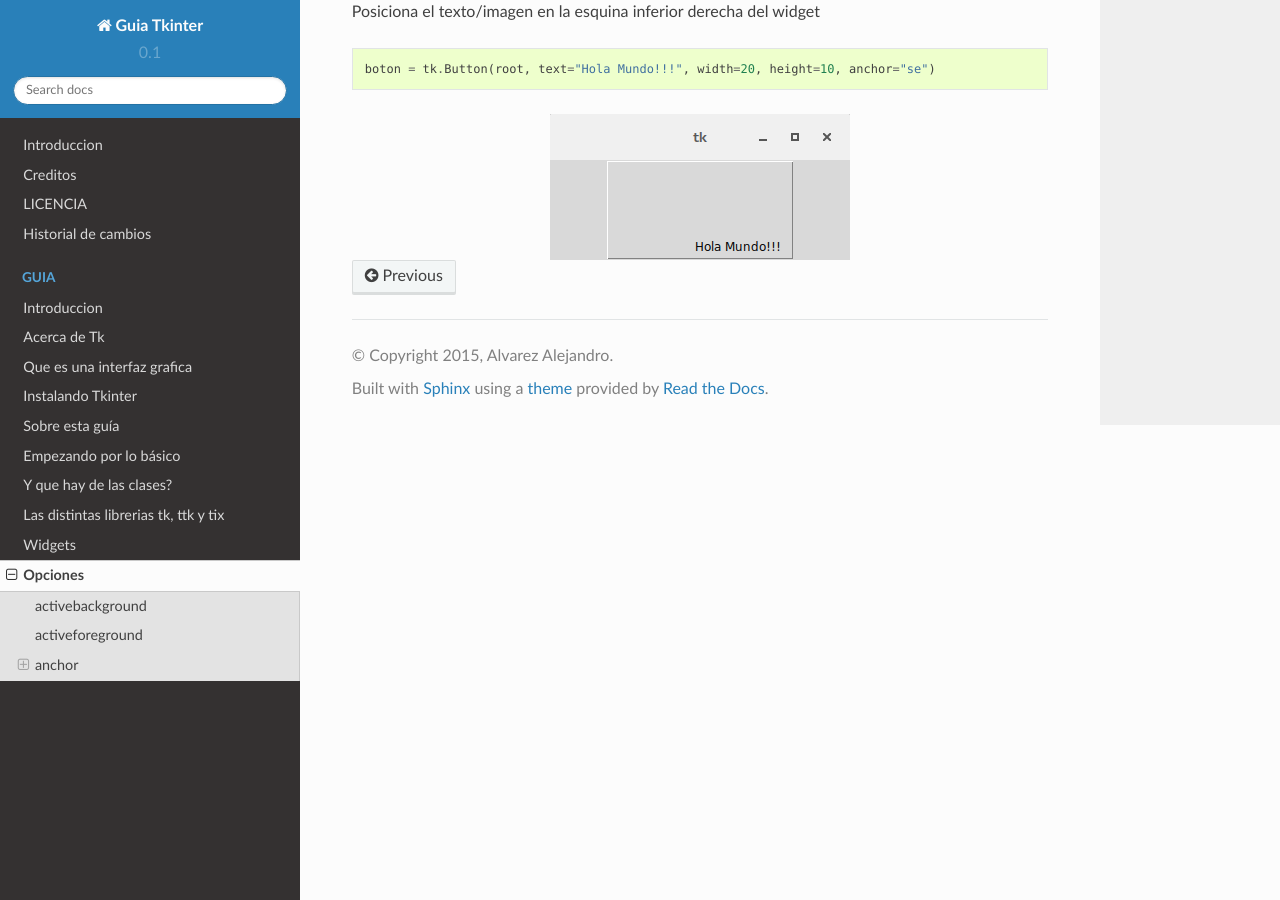
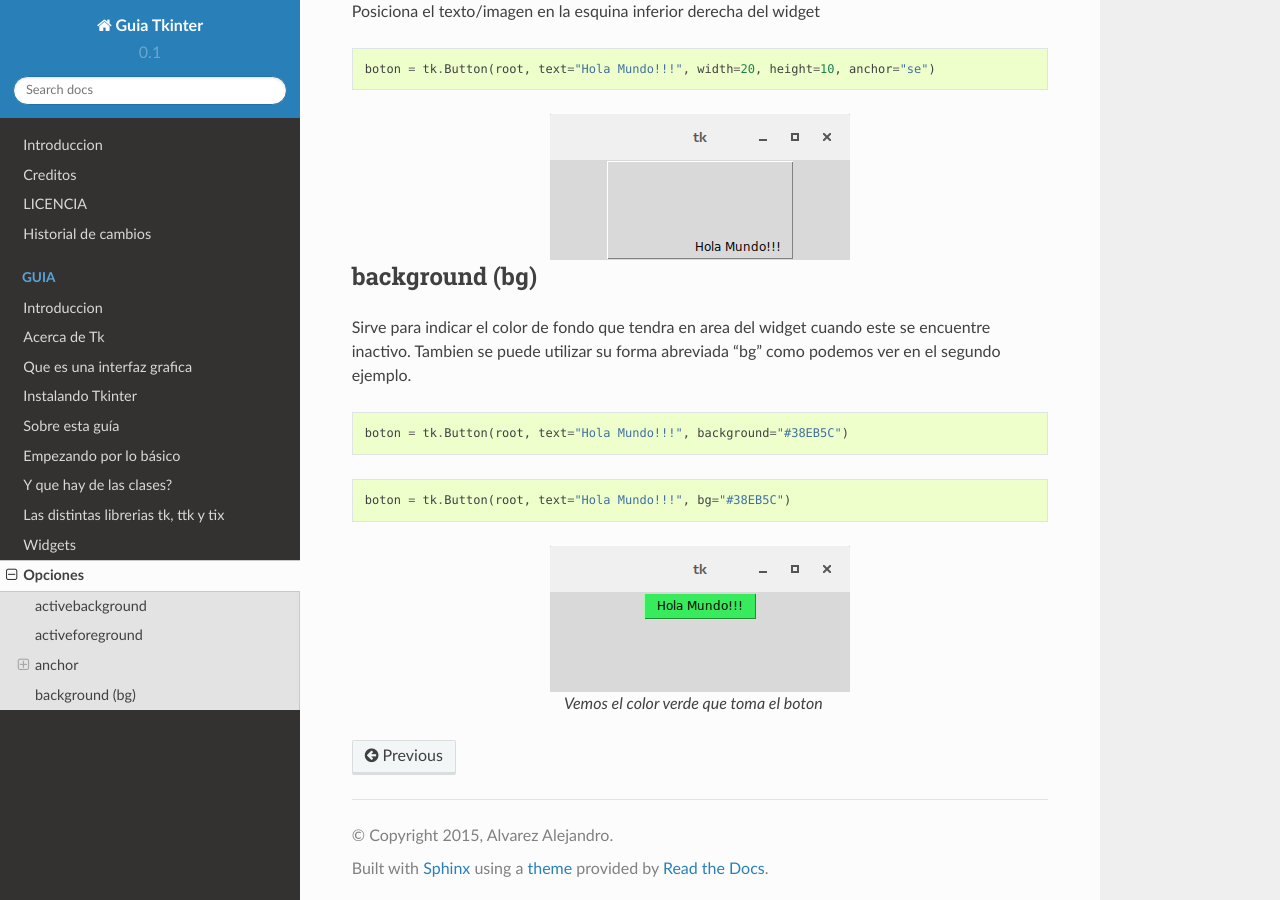
Before and after one commit to eliluminado/tutorial_tkinter, a Sphinx documentation site: the page built from source/chapters/7-options/7.1-Intro.rst, in a window 1280 px wide and 900 px high, scrolled down 4322 px. Built offline with Sphinx 7.4.7 and the Read the Docs theme 2.0.0, drawn with Linux system fonts in a browser that asks for light colours.

Commit message:
Se añade opcion background, varias correciones menores para anchor

```diff
--- a/source/chapters/7-options/7.1-Intro.rst
+++ b/source/chapters/7-options/7.1-Intro.rst
@@ -119,7 +119,8 @@ Posiciona el texto/imagen en la parte superior del widget
     boton = tk.Button(root, text="Hola Mundo!!!", width=20, height=10, anchor="n")
 
 .. image:: img/anchor/anchor_n.png
-   :align: center
+    :alt: Ejemplo anchor="n"
+    :align: center
 
 
 .. _option-anchor-ne:
@@ -134,7 +135,8 @@ Posiciona el texto/imagen en la esquina superior derecha del widget
     boton = tk.Button(root, text="Hola Mundo!!!", width=20, height=10, anchor="ne")
 
 .. image:: img/anchor/anchor_ne.png
-   :align: center
+    :alt: Ejemplo anchor="ne"
+    :align: center
 
 
 .. _option-anchor-w:
@@ -149,7 +151,8 @@ Posiciona el texto/imagen en la parte izquierda del widget
     boton = tk.Button(root, text="Hola Mundo!!!", width=20, height=10, anchor="w")
 
 .. image:: img/anchor/anchor_w.png
-   :align: center
+    :alt: Ejemplo anchor="w"
+    :align: center
 
 
 .. _option-anchor-center:
@@ -164,7 +167,8 @@ Posiciona el texto/imagen en el centro del widget
     boton = tk.Button(root, text="Hola Mundo!!!", width=20, height=10, anchor="center")
 
 .. image:: img/anchor/anchor_center.png
-   :align: center
+    :alt: Ejemplo anchor="center"
+    :align: center
 
 
 .. _option-anchor-e:
@@ -179,7 +183,8 @@ Posiciona el texto/imagen en la parte derecha del widget
     boton = tk.Button(root, text="Hola Mundo!!!", width=20, height=10, anchor="e")
 
 .. image:: img/anchor/anchor_e.png
-   :align: center
+    :alt: Ejemplo anchor="e"
+    :align: center
 
 
 .. _option-anchor-sw:
@@ -194,7 +199,8 @@ Posiciona el texto/imagen en la esquina inferior izquierda del widget
     boton = tk.Button(root, text="Hola Mundo!!!", width=20, height=10, anchor="sw")
 
 .. image:: img/anchor/anchor_sw.png
-   :align: center
+    :alt: Ejemplo anchor="sw"
+    :align: center
 
 
 .. _option-anchor-s:
@@ -209,7 +215,8 @@ Posiciona el texto/imagen en la parte inferior del widget
     boton = tk.Button(root, text="Hola Mundo!!!", width=20, height=10, anchor="s")
 
 .. image:: img/anchor/anchor_s.png
-   :align: center
+    :alt: Ejemplo anchor="s"
+    :align: center
 
 
 .. _option-anchor-se:
@@ -224,4 +231,28 @@ Posiciona el texto/imagen en la esquina inferior derecha del widget
     boton = tk.Button(root, text="Hola Mundo!!!", width=20, height=10, anchor="se")
 
 .. image:: img/anchor/anchor_se.png
-   :align: center
+    :alt: Ejemplo anchor="se"
+    :align: center
+
+
+.. _option-background:
+
+background (bg)
+---------------
+
+Sirve para indicar el color de fondo que tendra en area del widget cuando este se encuentre inactivo. Tambien se puede
+utilizar su forma abreviada 'bg' como podemos ver en el segundo ejemplo.
+
+.. code-block:: python
+
+    boton = tk.Button(root, text="Hola Mundo!!!", background="#38EB5C")
+
+.. code-block:: python
+
+    boton = tk.Button(root, text="Hola Mundo!!!", bg="#38EB5C")
+
+.. figure:: img/background/basic_background.png
+    :alt: Ejemplo basico de background
+    :align: center
+
+    Vemos el color verde que toma el boton
```
Also changed, not shown: source/chapters/7-options/img/background/basic_background.png (added).
